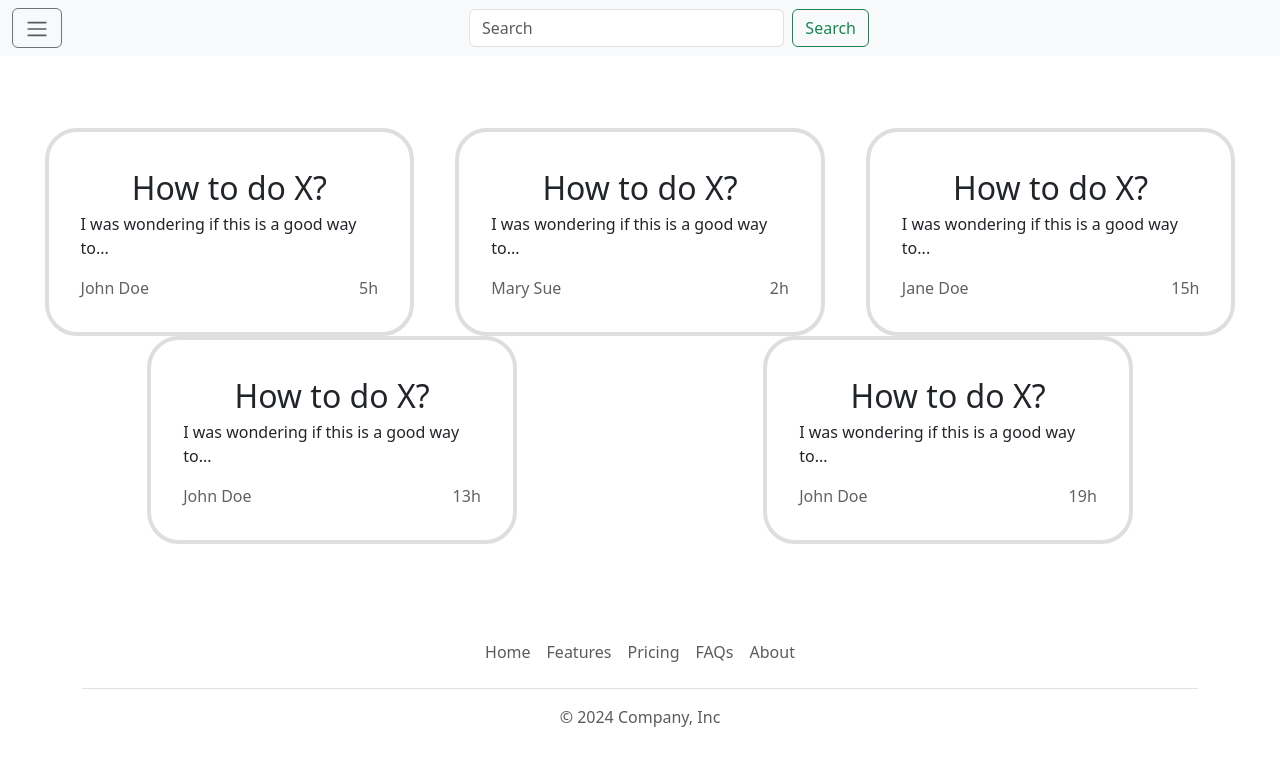
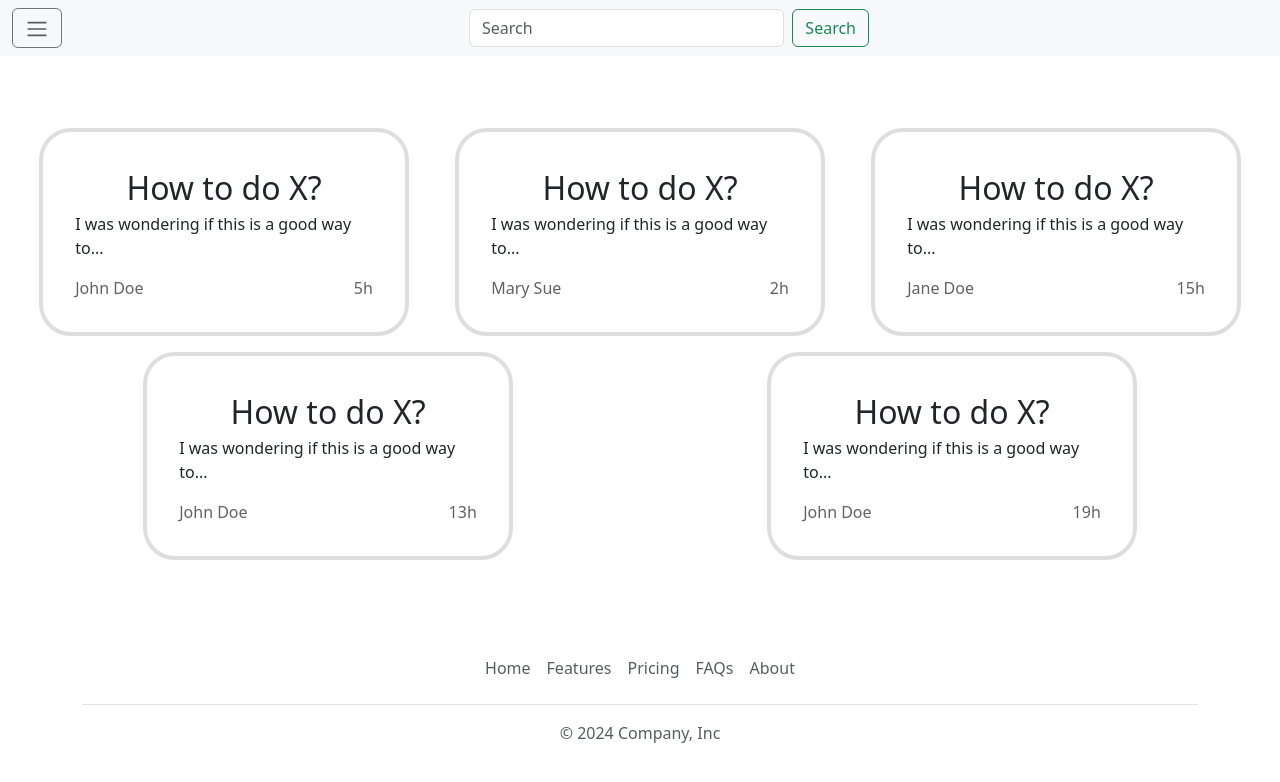
Before and after one commit to Nerentra/1800_202410_BBY22, a plain HTML site: page search.html in a window 1280 px wide. Drawn offline with nearby package versions, Linux system fonts and the light colour scheme; no server answers; a script that the page names is missing.

Commit message:
Add space between rows of questions

```diff
--- a/styles/search.css
+++ b/styles/search.css
@@ -3,6 +3,7 @@
   flex-wrap: wrap;
   justify-content: space-around;
   width: 100%;
+  gap: 1em;
 }
 
 #questions > div {
```
